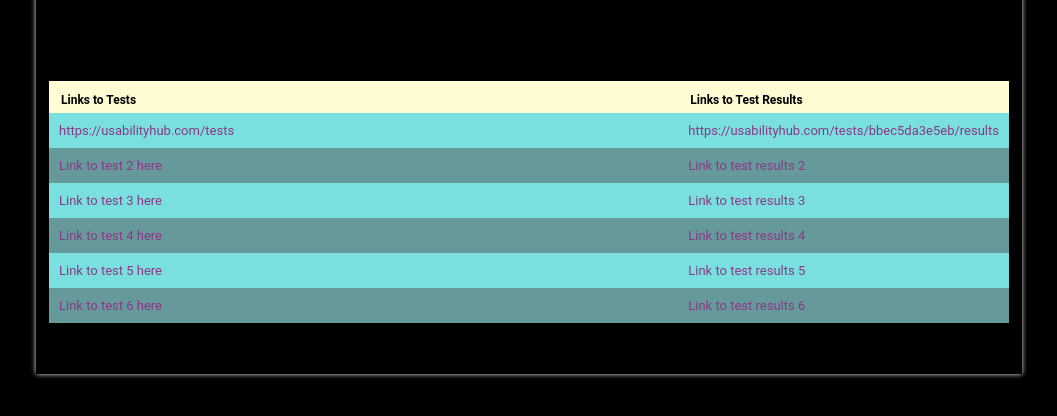
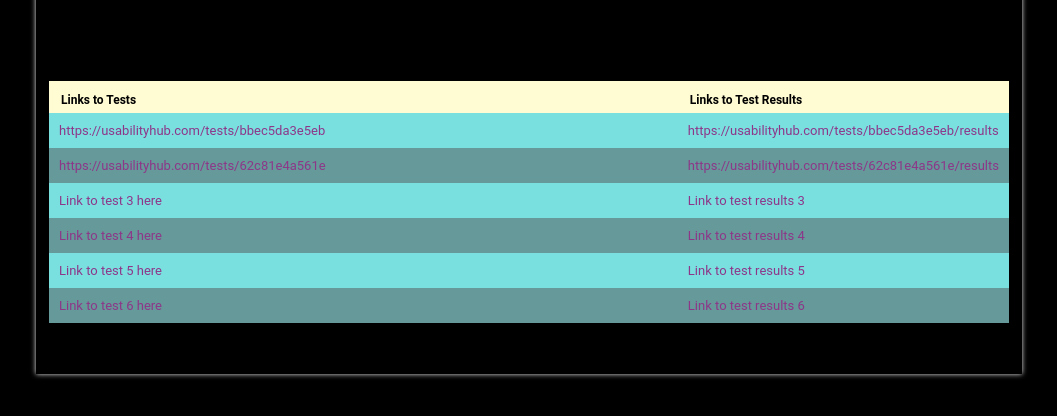
Before and after one commit to jc-roll/WUI, a plain HTML site: page index.html in a window 1280 px wide. Shown: the part 228-644 px from the top of the page, without its empty margins (111-1168 px from the left). Drawn offline with Linux system fonts and the light colour scheme.

Commit message:
Updated My landing page
Updated My landing page

```diff
--- a/index.html
+++ b/index.html
@@ -42,12 +42,12 @@
        </thead>
        <tbody>
           <tr class="odd">
-             <td><a href="#">https://usabilityhub.com/tests</a></td>
+             <td><a href="#">https://usabilityhub.com/tests/bbec5da3e5eb</a></td>
              <td><a href="">https://usabilityhub.com/tests/bbec5da3e5eb/results</a></td>
           </tr>
           <tr>
-             <td><a href="#">Link to test 2 here</a></td>
-             <td><a href="">Link to test results 2</a></td>
+             <td><a href="#">https://usabilityhub.com/tests/62c81e4a561e</a></td>
+             <td><a href="">https://usabilityhub.com/tests/62c81e4a561e/results</a></td>
           </tr>
           <tr class="odd">
              <td><a href="#">Link to test 3 here</a></td>
```
